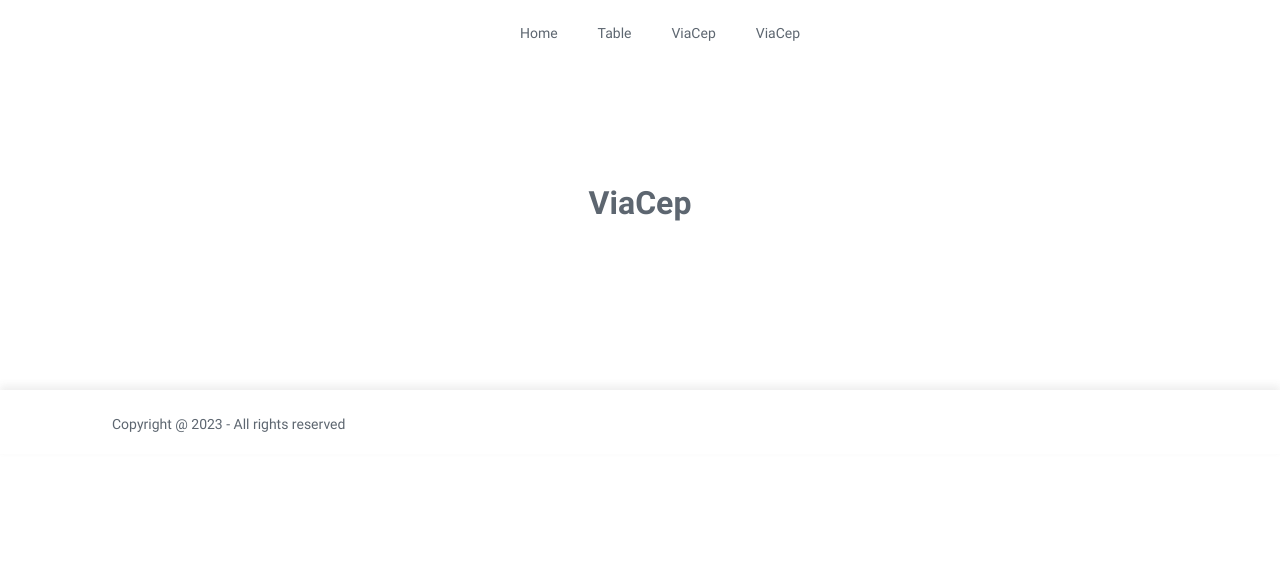
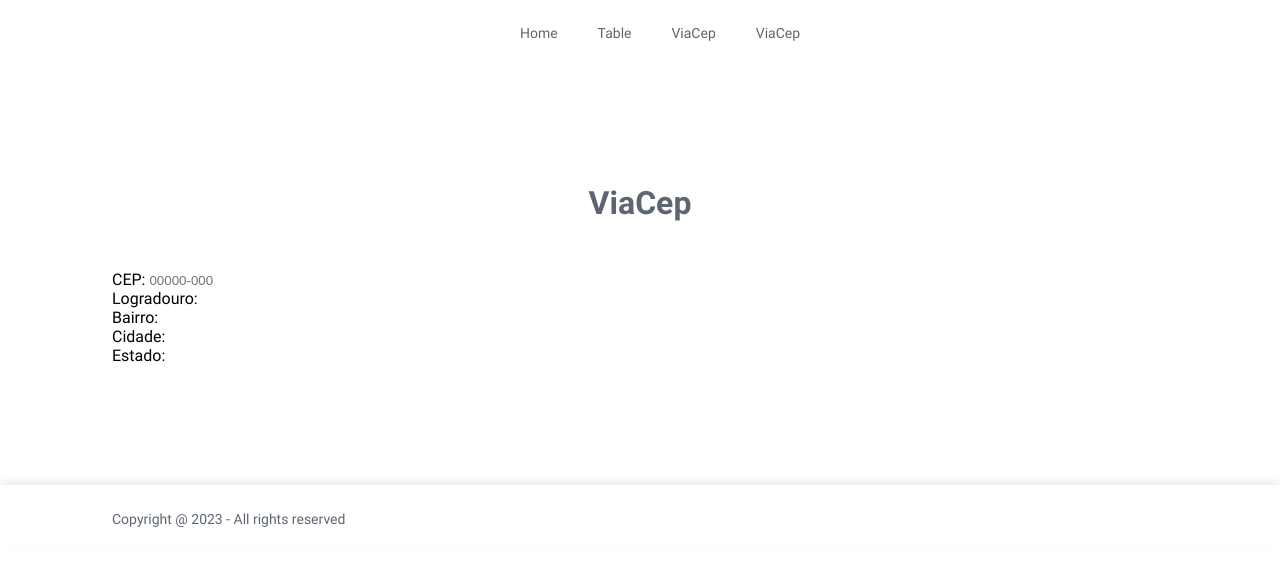
Before and after one commit to marciovcampos/viacep, a Next.js app: page /viacep in a window 1280 px wide. Shown: the top 566 px of the page. Built offline with nearby package versions, Linux system fonts and the light colour scheme.

Commit message:
feat: create form via cep

```diff
--- a/package.json
+++ b/package.json
@@ -21,11 +21,13 @@
     "@types/node": "18.15.0",
     "@types/react": "18.0.28",
     "@types/react-dom": "18.0.11",
+    "axios": "^1.3.4",
     "eslint": "^8.35.0",
     "eslint-config-next": "13.2.4",
     "next": "13.2.4",
     "react": "18.2.0",
     "react-dom": "18.2.0",
+    "react-hook-form": "^7.43.7",
     "styled-components": "^5.3.8",
     "typescript": "4.9.5"
   },
--- a/src/components/BuscaCep/index.tsx
+++ b/src/components/BuscaCep/index.tsx
@@ -1,12 +1,53 @@
+import axios from 'axios'
+import { useForm } from 'react-hook-form'
 import Container from 'components/Container'
 
 import * as S from './styles'
 
 function BuscaCep() {
+  const { register, setValue } = useForm()
+
+  const getCEP = (e) => {
+    const cep = e.target.value.replace(/\D/g, '')
+    console.log(cep)
+    axios.get(`http://viacep.com.br/ws/${cep}/json`).then((response) => {
+      console.log(response.data)
+      setValue('logradouro', response.data.logradouro)
+      setValue('bairro', response.data.bairro)
+      setValue('cidade', response.data.localidade)
+      setValue('estado', response.data.uf)
+    })
+  }
+
   return (
     <Container>
       <S.BuscaCepContainer>
         <S.Title>ViaCep</S.Title>
+        <div>
+          <label>CEP: </label>
+          <input
+            name="cep"
+            {...register('cep')}
+            onBlur={getCEP}
+            placeholder="00000-000"
+          />
+        </div>
+        <div>
+          <label>Logradouro: </label>
+          <input name="logradouro" {...register('logradouro')} />
+        </div>
+        <div>
+          <label>Bairro: </label>
+          <input name="bairro" {...register('bairro')} />
+        </div>
+        <div>
+          <label>Cidade: </label>
+          <input name="cidade" {...register('cidade')} />
+        </div>
+        <div>
+          <label>Estado: </label>
+          <input name="estado" {...register('estado')} />
+        </div>
       </S.BuscaCepContainer>
     </Container>
   )
```
Also changed, not shown: 1 other file (tests, documents, lock files or other folders).
